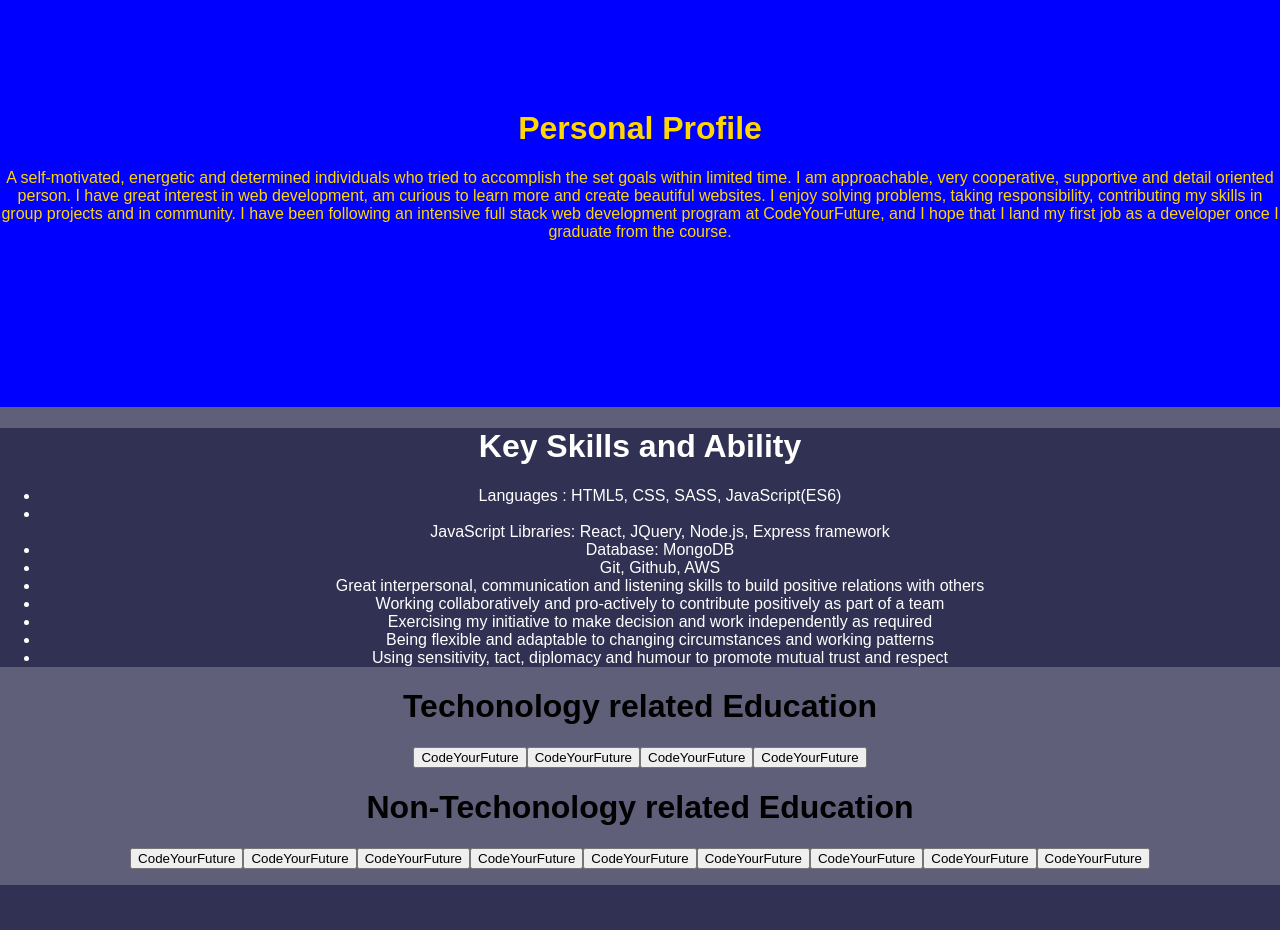
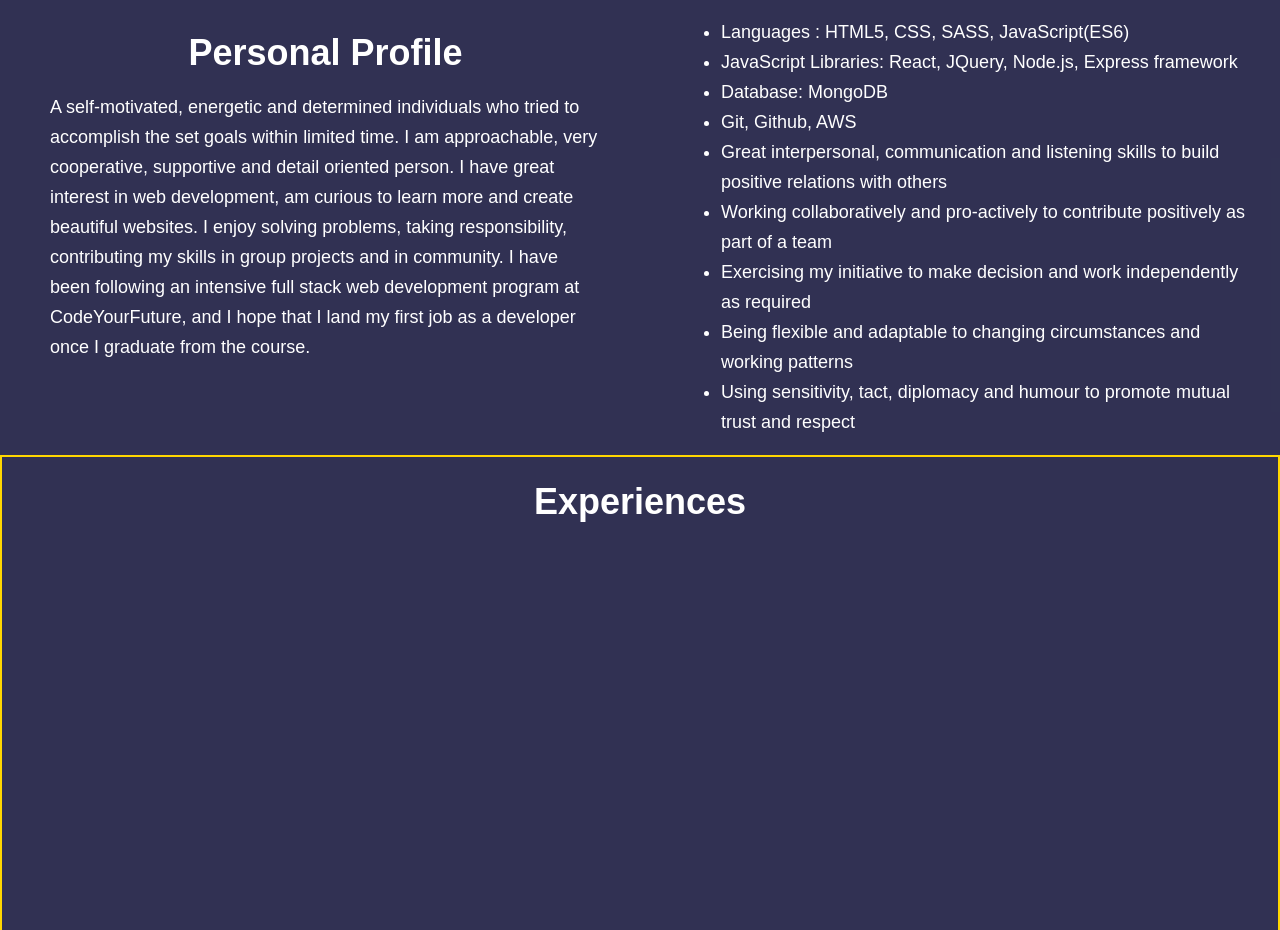
Before and after one commit to wonmaungthein/PortfolioReact, a React (Create React App) app: page / in a window 1280 px wide. Shown: the part 351-1281 px from the top of the page. Built offline with nearby package versions, Linux system fonts and the light colour scheme.

Commit message:
Modified the protfolio a little more

```diff
--- a/src/App.css
+++ b/src/App.css
@@ -1,70 +1,113 @@
 .App {
-  text-align: center;
   background-color: rgba(31, 32, 68, 0.712);
-  background-image: -moz-element(bg.jpg)
-
+  background-image: -moz-element(bg.jpg);
 }
 
 .App-logo {
-  /* animation: App-logo-spin infinite 20s linear; */
   height: 120px;
   border-radius: 50%;
 }
 
 .App-header {
+  text-align: center;
   background-color: rgba(31, 32, 68, 0.712);
   height: 250px;
   padding: 20px;
   color: white;
 }
 
-
 .App-footer {
   background-color: rgba(31, 32, 68, 0.712);
   height: 250px;
   padding: 20px;
   color: white;
+  text-align: center;
+
 }
 
 .App-title {
   font-size: 1.5em;
   color: white;
+}
 
+.App-intro {
+  font-size: large;
+  background-color: rgba(31, 32, 68, 0.712);
+  color: white;
+}
+
+.App-body {
+  display: grid;
+  grid-template-areas:
+    "personaltitle  KeySkillstitle"
+    "ProfileText  KeySkills";
+  font-size: large;
+  /* padding: 20px; */
+  /* background-color: rgba(31, 32, 68, 0.712); */
 }
 
 .KeySkills {
   color: white;
   background-color: rgba(31, 32, 68, 0.712);
+  /* border: 1px solid #c2c264; */
+  display: grid;
+  align-items: center;
 
+  /* grid-template-columns: auto-fit 1fr; */
+  padding: 15px;
+  grid-gap: 20px;
+  line-height: 30px;
+  /* border: 1px solid goldenrod; */
+  padding: 0 30px 0 50px;
 }
 
 .PersonalProfile {
-  color: gold;
-  background-color: rgba(31, 32, 68, 0.712);
-}
-.App-intro {
-  font-size: large;
   background-color: rgba(31, 32, 68, 0.712);
   color: white;
+  display: grid;
+  line-height: 30px;
+  align-items: center;
+  padding: 0 30px 0 50px;
+}
+
+.experiences {
+  color: white;
+  background-color: rgba(31, 32, 68, 0.712);
+  display: grid;
+  /* grid-template-columns: 400px 400px  */
+  border: gold 2px solid;
+  text-align: center;
+  font-size: large;
+  height: 500px;
 
 }
 /*
-.App-body {
-  font-size: large;
-  background-color: rgb(36, 26, 48);
+.PersonalProfile{
+  grid-area: personaltitle;
+  border: 2px solid white;
+  background-color: violet;
+}
+
+.ProfileText{
+  grid-area: ProfileText;
+}
+.KeySkills {
+  grid-area: KeySkills;
+
 } */
-
 @keyframes App-logo-spin {
-  from { transform: rotate(0deg); }
-  to { transform: rotate(360deg); }
+  from {
+    transform: rotate(0deg);
+  }
+  to {
+    transform: rotate(360deg);
+  }
 }
 
 .CYFdis {
   border: 3px solid rgb(53, 168, 18);
-  /* padding: 30px; */
   padding-left: 80px;
   padding-right: 80px;
-
 }
 /*
 .Udacity {
--- a/src/App.js
+++ b/src/App.js
@@ -1,61 +1,37 @@
-import React, { Component } from 'react';
-import logo from './me.jpg';
-import './bg.jpg';
-import './App.css';
-import Button from './components/Button';
-import PersonalProfile from './components/PersonalProfile';
-import KeySkills from './components/KeySkills';
-import EducationBackGround from './components/EducationBackGround';
+import React, { Component } from "react";
+import logo from "./me.jpg";
+import "./bg.jpg";
+import "./App.css";
+// import Button from "./components/Button";
+import PersonalProfile from "./components/PersonalProfile";
+import KeySkills from "./components/KeySkills";
+import { Experiences } from "./components/Experiences";
+// import EducationBackGround from "./components/EducationBackGround";
 // import CodeYourFutureDetails from './components/CodeYourFutureDetails';
 // import CodeYourFutureDiscription from './components/CodeYourFutureDiscription';
-
 
 class App extends Component {
   render() {
     return (
       <div className="App">
-        {/* <img src = "bg.jpg"/> */}
         <header className="App-header">
           <img src={logo} className="App-logo" alt="logo" />
           <h1 className="App-title">Won Maung Thein</h1>
-          <h1> and TOM</h1>
-          <h2 className="App-title">Junior Frontend Web-developer</h2>
+          <h2 className="App-title">Junior Web-developer</h2>
         </header>
+
         <div className="App-body">
-          {/* <p className="App-intro">
-            To get started, edit <code>src/App.js</code> and save to reload.
-          </p> */}
           <div className="PersonalProfile">
             <PersonalProfile />
           </div>
           <div className="KeySkills">
             <KeySkills />
           </div>
-          <div>
-            <EducationBackGround name="Techonology related" />
-          </div>
-          <p className="education">
-            <Button name="codeyourfuture" value = "3333" />
-               {/* <CodeYourFutureDetails  title = 'CodeYourFuture'  text = 'eoifjmkdjfoldfk'/> */}
-               {/* <CodeYourFutureDiscription/> */}
-            <Button name=" Udacity(Scholarship)" />
-            <Button name="Work Experience" />
-            <Button name="Volunteering Experience" />
-          </p>
-          <div>
-            <EducationBackGround name="Non-Techonology related" />
-          </div>
-          <p>
-            <Button name="University of Edinburgh" />
-            <Button name="Geniver University(Scholarship)" />
-            <Button name="Ritsumeikan University(Scholarship)" />
-            <Button name="Newbattle Abbey College" />
-            <Button name="Work Experience" />
-            <Button name="Volunteering Experience" />
-            <Button name="Languages" />
-            <Button name="Additional information" />
-            <Button name="References" />
-          </p>
+        </div>
+        <div className="experiences">
+
+          <Experiences />
+
         </div>
         <footer className="App-footer">
           <h1>This part is a footer.</h1>
@@ -66,3 +42,30 @@ class App extends Component {
 }
 
 export default App;
+
+//   <div>
+//     <EducationBackGround name="Techonology related" />
+//   </div>
+//   <p className="education">
+//     <Button name="codeyourfuture" value="3333" />
+//     {/* <CodeYourFutureDetails  title = 'CodeYourFuture'  text = 'eoifjmkdjfoldfk'/> */}
+//     {/* <CodeYourFutureDiscription/> */}
+//     <Button name=" Udacity(Scholarship)" />
+//     <Button name="Work Experience" />
+//     <Button name="Volunteering Experience" />
+//   </p>
+//   <div>
+//     <EducationBackGround name="Non-Techonology related" />
+//   </div>
+//   <p>
+//     <Button name="University of Edinburgh" />
+//     <Button name="Geniver University(Scholarship)" />
+//     <Button name="Ritsumeikan University(Scholarship)" />
+//     <Button name="Newbattle Abbey College" />
+//     <Button name="Work Experience" />
+//     <Button name="Volunteering Experience" />
+//     <Button name="Languages" />
+//     <Button name="Additional information" />
+//     <Button name="References" />
+//   </p>
+// </div>
--- /dev/null
+++ b/src/components/Experiences.js
@@ -0,0 +1,19 @@
+import React from "react";
+import { Component } from "react";
+
+
+export class Experiences extends Component {
+  render() {
+    return (
+      <div>
+        <h1>Experiences</h1>
+        {/* <div className="section1">section1</div>
+        <div className="section2">section2</div>
+        <div className="section3">section3</div>
+        <div className="section4">section4</div>
+        <div className="section5">section5</div>
+        <div className="section5">section6</div> */}
+      </div>
+    );
+  }
+}
--- a/src/components/KeySkills.js
+++ b/src/components/KeySkills.js
@@ -9,8 +9,9 @@ function KeySkills() {
                 <li>
                     Languages : HTML5, CSS, SASS, JavaScript(ES6)
                 </li>
-                <li></li>
+                <li>
                 JavaScript Libraries: React, JQuery, Node.js, Express framework
+                </li>
                 <li>
                     Database: MongoDB
                 </li>
--- a/src/components/PersonalProfile.js
+++ b/src/components/PersonalProfile.js
@@ -2,16 +2,14 @@ import React from 'react';
 // import {Component} from 'react';
 
 const styles = {
-    background: 'blue',
-    paddingTop: 150,
-    paddingBottom: 150
+    textAlign: 'center'
 }
 
 class PersonalProfile extends React.Component {
     render() {
         return (
-            <div style ={styles}>
-                <h1>Personal Profile</h1>
+            <div>
+                <h1 style ={styles}>Personal Profile</h1>
                 <p>A self-motivated, energetic and determined individuals who tried to accomplish the set goals within limited time. I am approachable, very cooperative, supportive and detail oriented person. I have great interest in web development, am curious to learn more and create beautiful websites. I enjoy solving problems, taking responsibility, contributing my skills in group projects and in community. I have been following an intensive full stack web development program at CodeYourFuture, and I hope that I land my first job as a developer once I graduate from the course.</p>
             </div>
         )
```
Lines whose indentation alone changed are shown as unchanged.
